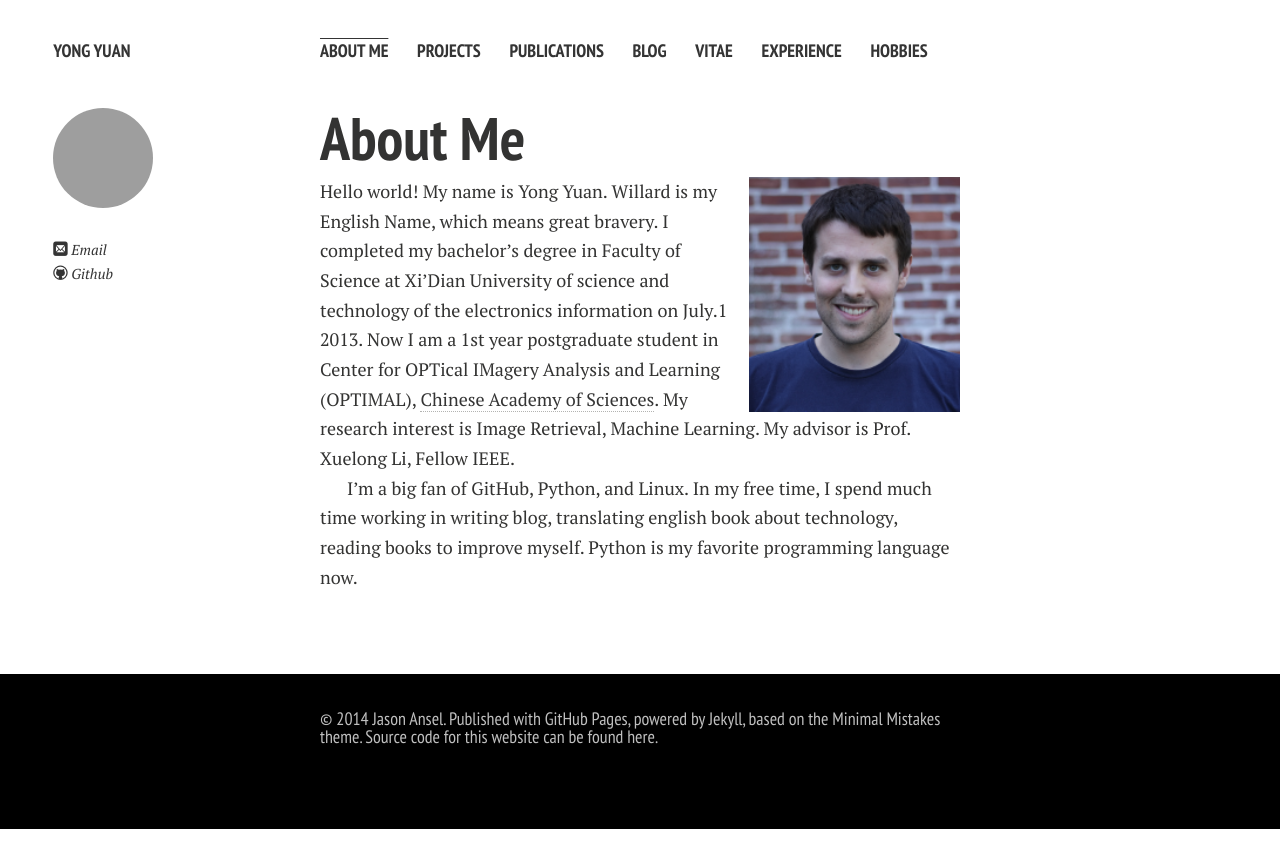
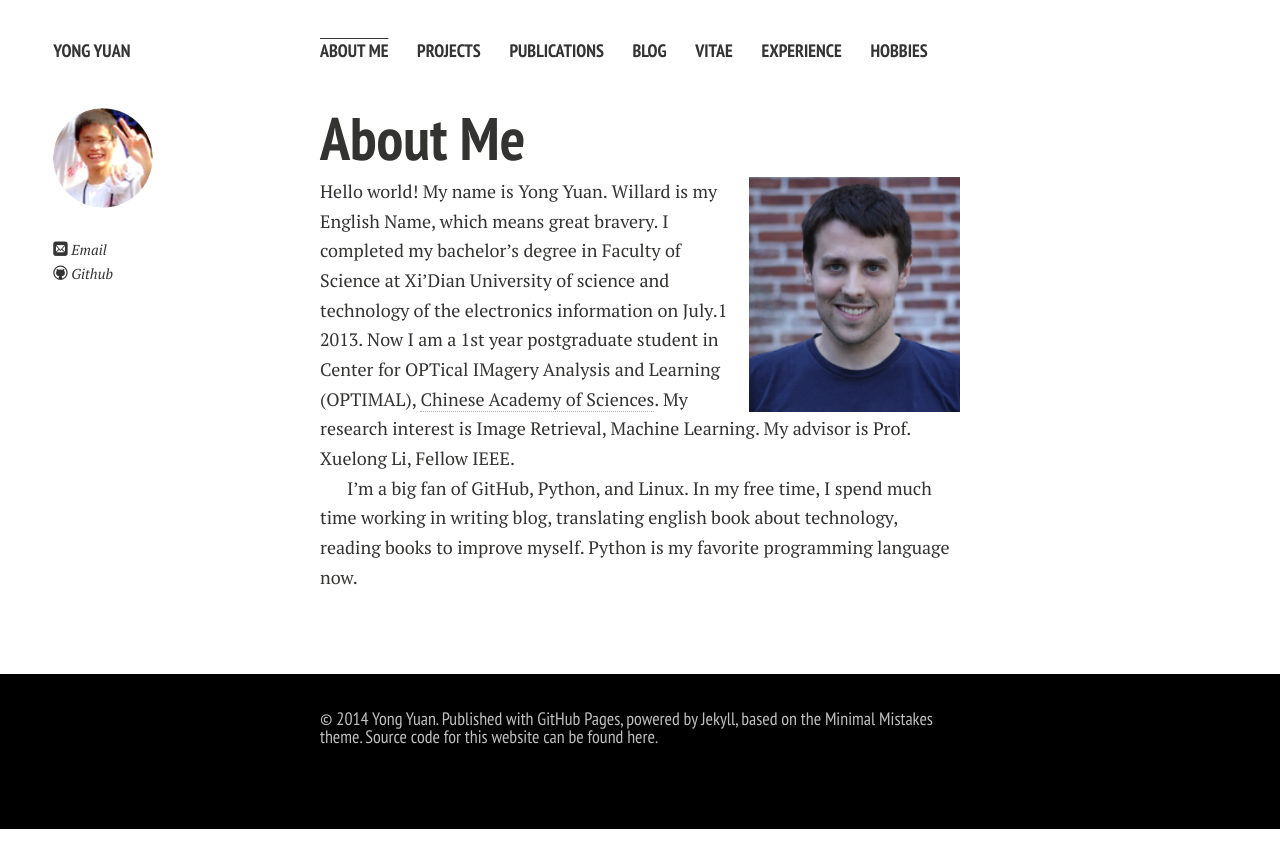
Before and after one commit to yihuicao/willard-yuan.github.com, a Jekyll site: the page built from index.md, in a window 1280 px wide. Shown: the top 868 px of the page. Built offline with Jekyll 4.4.1, drawn with Linux system fonts in a browser that asks for light colours; nearby versions of some CDN libraries; Markdown is read by kramdown in place of the engine named in the settings.

Commit message:
update config.yml

```diff
--- a/_config.yml
+++ b/_config.yml
@@ -6,8 +6,8 @@ url: http://yuanyong.org
 
 # Owner/author information
 owner:
-  name:           Jason Ansel
-  avatar:         jasonansel.jpg
+  name:           Yong Yuan
+  avatar:         YongYuan.png
 #  bio:
   email:          yongyuanstu@gmail.com
   # Social networking links are used in author-bio sidebar. Update and remove as you like.
```
Also changed, not shown: images/YongYuan.png (renamed from images/jasonansel.png).
